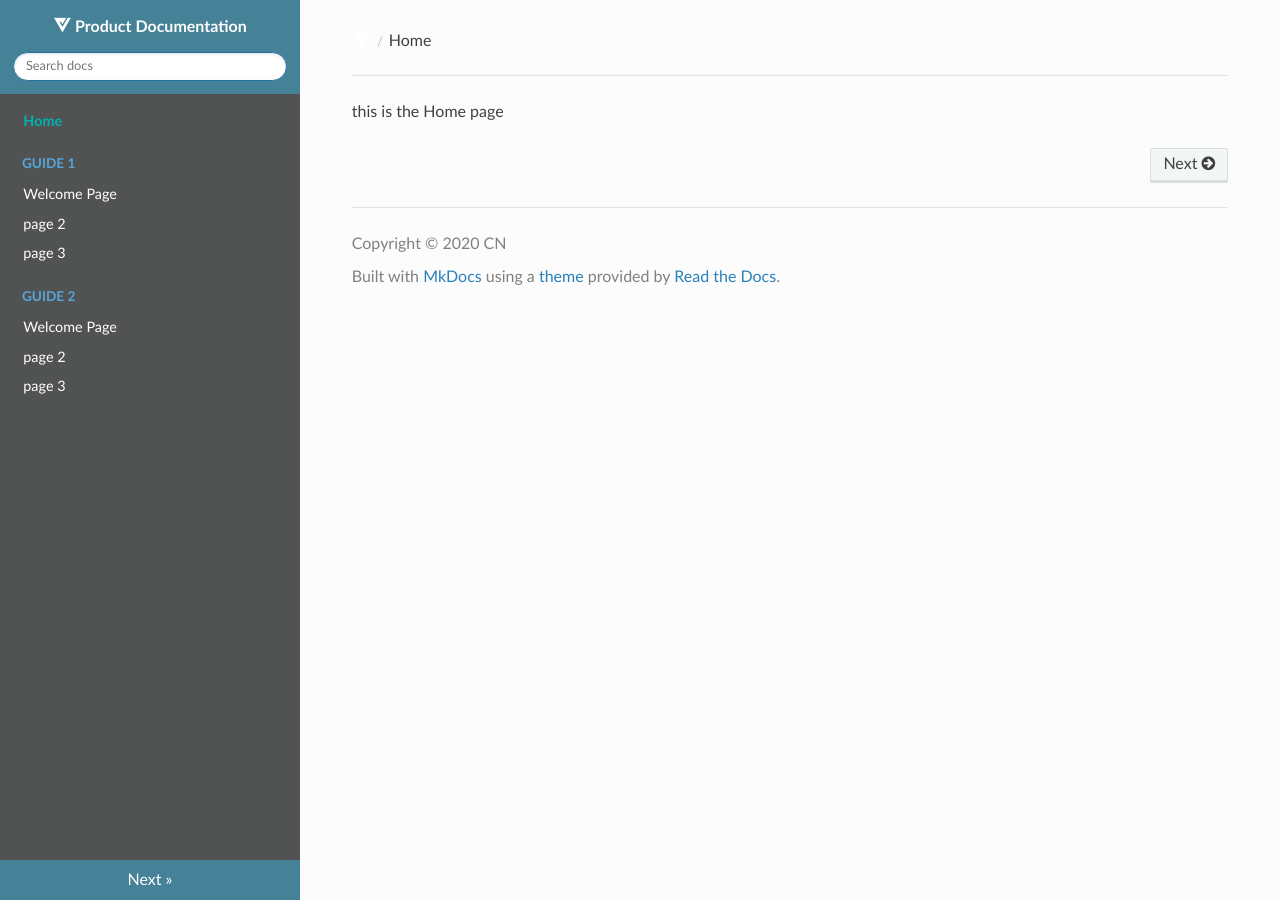
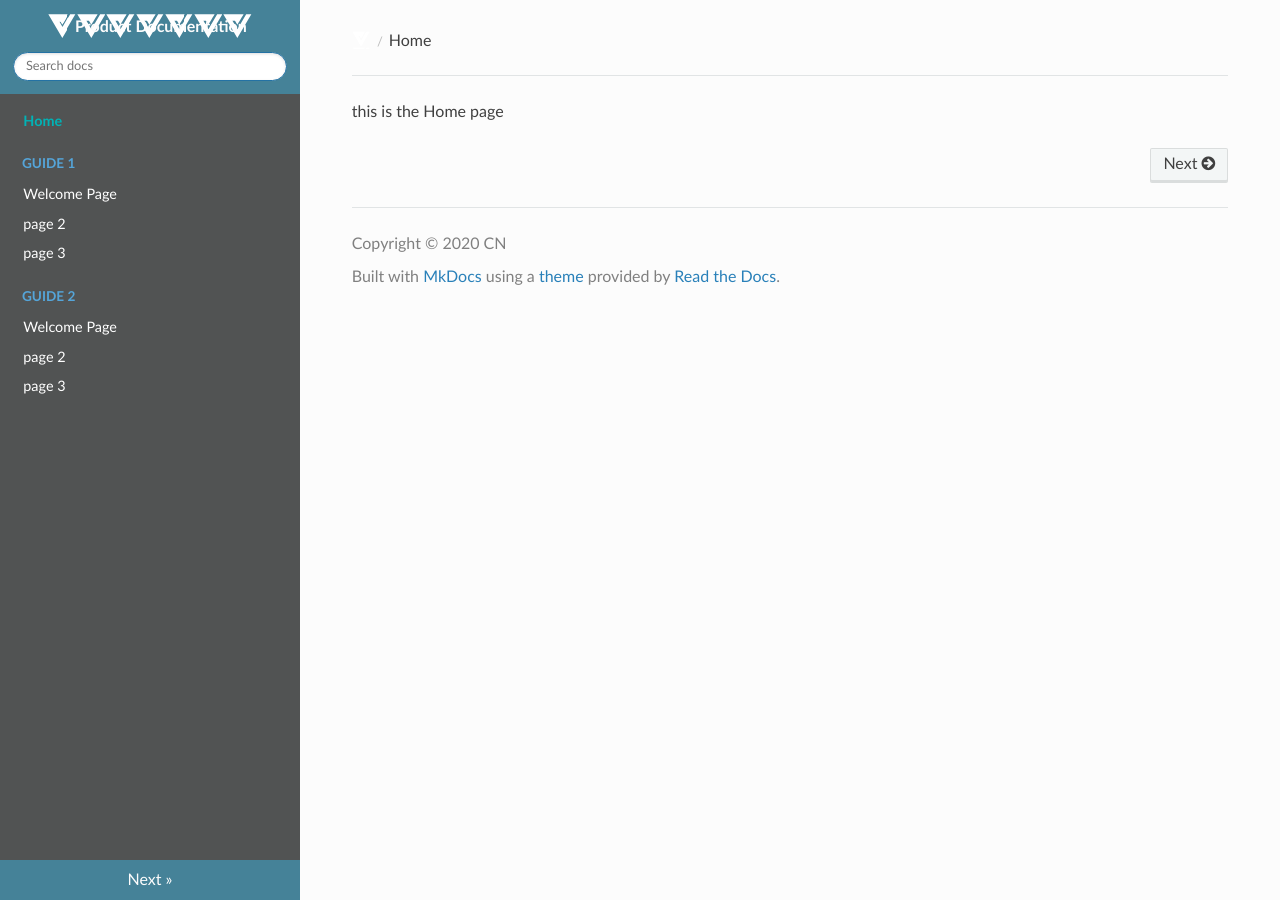
Before and after one commit to cnowocin/trainingstuff, an MkDocs documentation site: the page built from docs/index.md, in a window 1280 px wide. Built offline with MkDocs 1.6.1, drawn with Linux system fonts in a browser that asks for light colours; nearby versions of some CDN libraries; some web fonts are replaced.

Commit message:
Update extra.css

```diff
--- a/docs/css/extra.css
+++ b/docs/css/extra.css
@@ -109,5 +109,5 @@ th {
 }
 
 a.icon.icon-home {
-  background-image: url(/images/logo.svg);
+  background-image: url(/img/logo.svg);
 }
```
